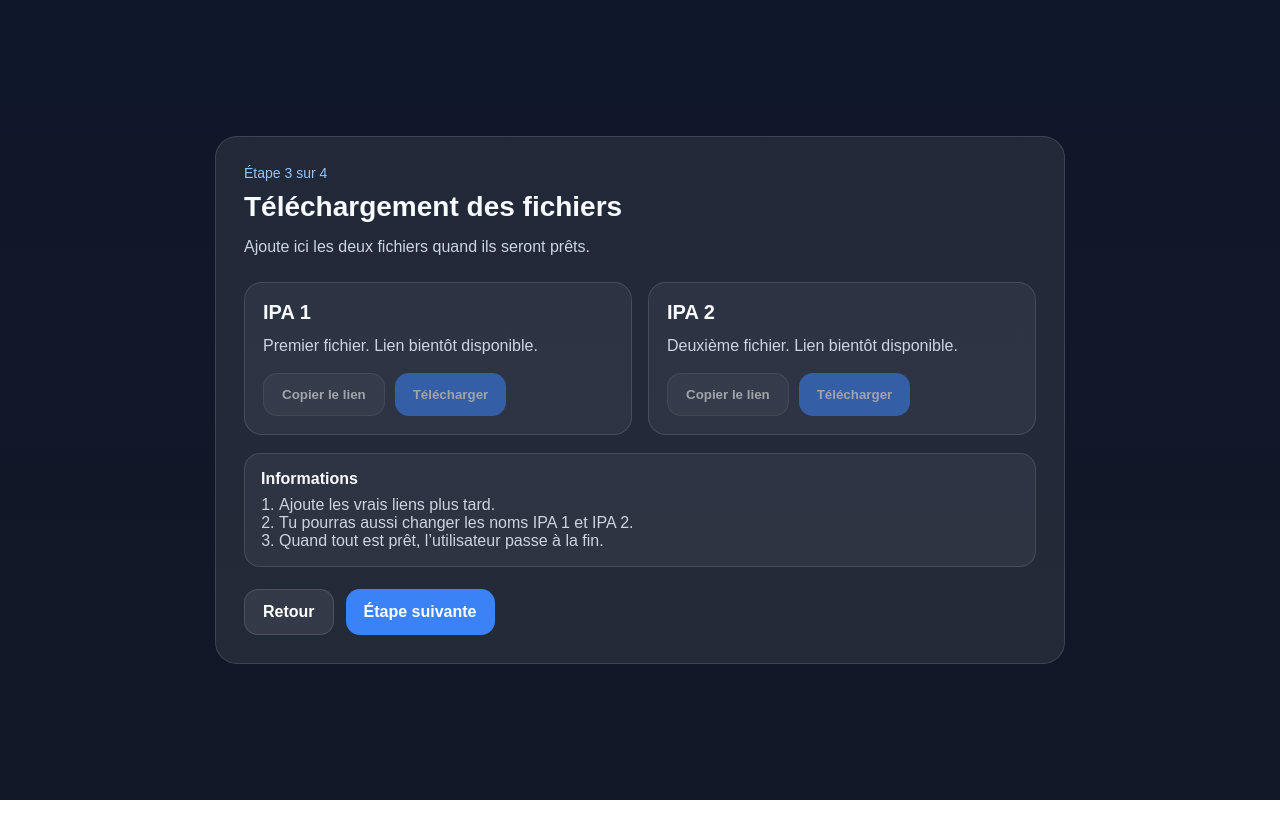
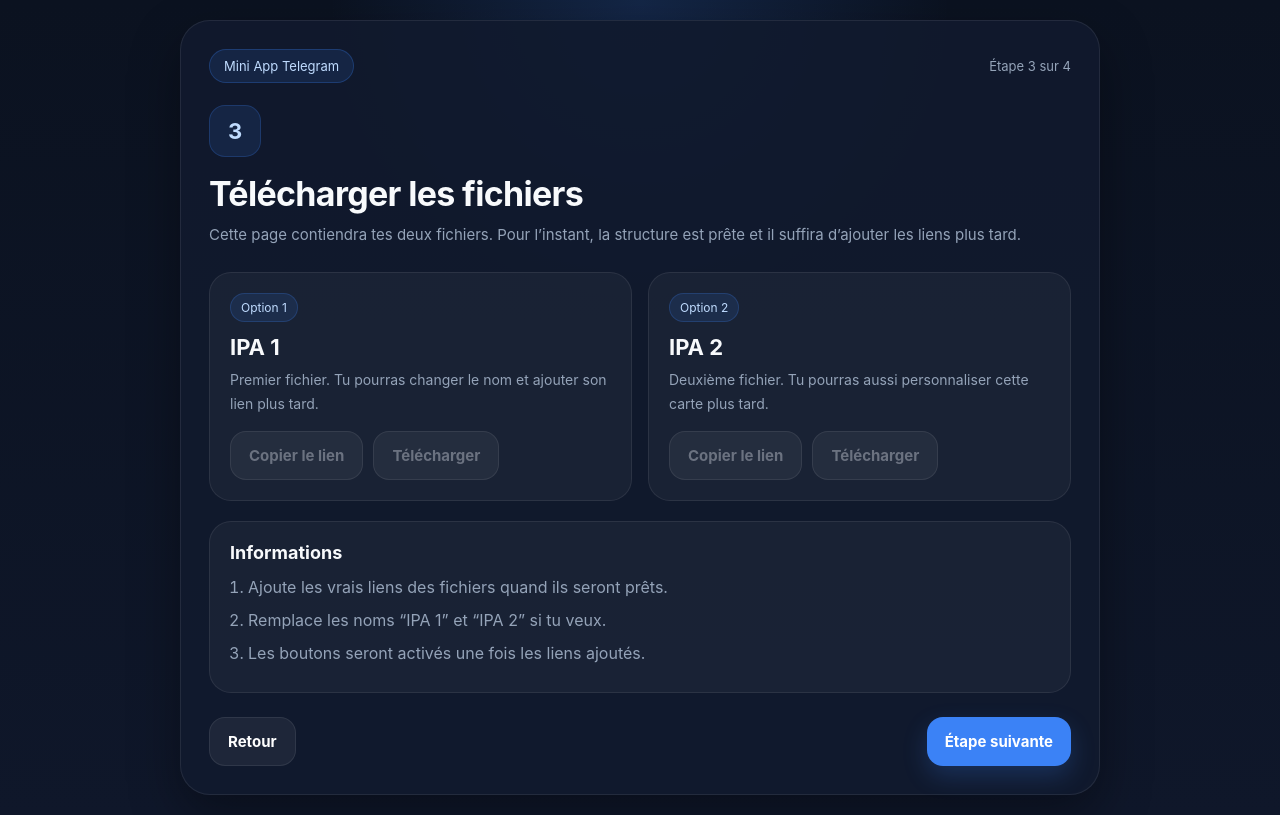
Before and after one commit to marlostanfilde/iOS-app, a plain HTML site: page step3.html in a window 1280 px wide. Drawn offline with Linux system fonts and the light colour scheme.

Commit message:
Refactor HTML structure and update styles

```diff
--- a/step3.html
+++ b/step3.html
@@ -5,144 +5,260 @@
   <meta name="viewport" content="width=device-width, initial-scale=1.0" />
   <title>Étape 3 - Fichiers</title>
   <style>
-    :root {
-      --bg: #0f172a;
-      --card: rgba(255, 255, 255, 0.08);
-      --card-border: rgba(255, 255, 255, 0.12);
-      --text: #f8fafc;
-      --muted: #cbd5e1;
-      --primary: #3b82f6;
-      --primary-hover: #2563eb;
-      --radius: 22px;
+    :root{
+      --bg:#0b1220;
+      --panel:#111a2e;
+      --border:rgba(255,255,255,0.08);
+      --text:#f8fafc;
+      --muted:#94a3b8;
+      --primary:#3b82f6;
+      --primary-hover:#2563eb;
+      --secondary:rgba(255,255,255,0.06);
+      --shadow:0 20px 50px rgba(0,0,0,.35);
     }
-    * { box-sizing: border-box; margin: 0; padding: 0; font-family: Arial, sans-serif; }
-    body {
-      background: linear-gradient(180deg, #0f172a 0%, #111827 100%);
-      color: var(--text);
-      min-height: 100vh;
-      padding: 20px;
-      display: flex;
-      align-items: center;
-      justify-content: center;
+
+    *{box-sizing:border-box;margin:0;padding:0;font-family:Inter,Arial,sans-serif;}
+
+    body{
+      min-height:100vh;
+      background:
+        radial-gradient(circle at top, rgba(59,130,246,.18), transparent 30%),
+        linear-gradient(180deg,#0b1220 0%,#0f172a 100%);
+      color:var(--text);
+      padding:20px;
+      display:flex;
+      align-items:center;
+      justify-content:center;
     }
-    .card {
-      width: 100%;
-      max-width: 850px;
-      background: var(--card);
-      border: 1px solid var(--card-border);
-      border-radius: var(--radius);
-      padding: 28px;
+
+    .app{width:100%;max-width:920px;}
+
+    .card{
+      background:rgba(17,26,46,.9);
+      border:1px solid var(--border);
+      border-radius:30px;
+      box-shadow:var(--shadow);
+      padding:28px;
     }
-    .step { color: #93c5fd; margin-bottom: 10px; font-size: 14px; }
-    h1 { font-size: 28px; margin-bottom: 10px; }
-    p { color: var(--muted); line-height: 1.7; }
-    .cards {
-      display: grid;
-      grid-template-columns: repeat(2, 1fr);
-      gap: 16px;
-      margin-top: 22px;
+
+    .topbar{
+      display:flex;
+      justify-content:space-between;
+      align-items:center;
+      gap:12px;
+      margin-bottom:22px;
+      flex-wrap:wrap;
     }
-    .ipa-card {
-      background: rgba(255,255,255,0.05);
-      border: 1px solid var(--card-border);
-      border-radius: 18px;
-      padding: 18px;
+
+    .badge{
+      font-size:13px;
+      color:#bfdbfe;
+      background:rgba(59,130,246,.12);
+      border:1px solid rgba(59,130,246,.25);
+      padding:8px 14px;
+      border-radius:999px;
     }
-    .ipa-card h3 {
-      margin-bottom: 8px;
-      font-size: 20px;
+
+    .step{font-size:13px;color:var(--muted);}
+
+    .icon{
+      width:52px;
+      height:52px;
+      border-radius:16px;
+      background:rgba(59,130,246,.12);
+      border:1px solid rgba(59,130,246,.22);
+      color:#bfdbfe;
+      display:flex;
+      align-items:center;
+      justify-content:center;
+      font-size:22px;
+      font-weight:700;
+      margin-bottom:18px;
     }
-    .actions {
-      display: flex;
-      gap: 10px;
-      flex-wrap: wrap;
-      margin-top: 14px;
+
+    h1{
+      font-size:34px;
+      line-height:1.1;
+      margin-bottom:10px;
+      letter-spacing:-0.02em;
     }
-    .global-actions {
-      display: flex;
-      gap: 12px;
-      flex-wrap: wrap;
-      margin-top: 22px;
+
+    .subtitle{
+      color:var(--muted);
+      line-height:1.7;
+      font-size:15px;
+      margin-bottom:24px;
     }
-    .btn {
-      border: none;
-      text-decoration: none;
-      padding: 13px 18px;
-      border-radius: 14px;
-      font-weight: bold;
-      cursor: pointer;
-      display: inline-flex;
-      justify-content: center;
-      align-items: center;
+
+    .grid{
+      display:grid;
+      grid-template-columns:repeat(2,1fr);
+      gap:16px;
+      margin-bottom:20px;
     }
-    .btn-primary { background: var(--primary); color: white; }
-    .btn-primary:hover { background: var(--primary-hover); }
-    .btn-secondary {
-      background: rgba(255,255,255,0.08);
-      color: white;
-      border: 1px solid var(--card-border);
+
+    .box{
+      background:rgba(255,255,255,.04);
+      border:1px solid var(--border);
+      border-radius:22px;
+      padding:20px;
     }
-    .btn[disabled] {
-      opacity: 0.55;
-      pointer-events: none;
+
+    .mini{
+      display:inline-block;
+      font-size:12px;
+      color:#bfdbfe;
+      background:rgba(59,130,246,.12);
+      border:1px solid rgba(59,130,246,.22);
+      padding:6px 10px;
+      border-radius:999px;
+      margin-bottom:12px;
     }
-    .helper {
-      margin-top: 18px;
-      background: rgba(255,255,255,0.05);
-      border: 1px solid var(--card-border);
-      border-radius: 16px;
-      padding: 16px;
+
+    .box h2{
+      font-size:22px;
+      margin-bottom:8px;
     }
-    ol { padding-left: 18px; margin-top: 8px; color: var(--muted); }
-    @media (max-width: 700px) {
-      .cards { grid-template-columns: 1fr; }
+
+    .box p{
+      color:var(--muted);
+      line-height:1.7;
+      font-size:14px;
+      margin-bottom:16px;
     }
-    @media (max-width: 520px) {
-      .actions, .global-actions { flex-direction: column; }
-      .btn { width: 100%; }
-      h1 { font-size: 24px; }
+
+    .actions{
+      display:flex;
+      gap:10px;
+      flex-wrap:wrap;
+    }
+
+    .btn{
+      text-decoration:none;
+      border:none;
+      padding:14px 18px;
+      border-radius:16px;
+      font-weight:700;
+      font-size:15px;
+      cursor:pointer;
+      transition:.2s ease;
+      display:inline-flex;
+      align-items:center;
+      justify-content:center;
+    }
+
+    .btn-primary{
+      background:var(--primary);
+      color:#fff;
+      box-shadow:0 10px 25px rgba(59,130,246,.22);
+    }
+
+    .btn-secondary{
+      background:var(--secondary);
+      color:#fff;
+      border:1px solid var(--border);
+    }
+
+    .btn-disabled{
+      background:rgba(255,255,255,.05);
+      color:#6b7280;
+      border:1px solid var(--border);
+      cursor:not-allowed;
+    }
+
+    .info{
+      background:rgba(255,255,255,.04);
+      border:1px solid var(--border);
+      border-radius:22px;
+      padding:20px;
+      margin-top:8px;
+    }
+
+    .info h3{
+      font-size:18px;
+      margin-bottom:10px;
+    }
+
+    .info ol{
+      padding-left:18px;
+    }
+
+    .info li{
+      color:var(--muted);
+      line-height:1.8;
+      margin-bottom:4px;
+    }
+
+    .nav{
+      display:flex;
+      justify-content:space-between;
+      gap:12px;
+      margin-top:24px;
+      flex-wrap:wrap;
+    }
+
+    @media (max-width:700px){
+      .grid{grid-template-columns:1fr;}
+    }
+
+    @media (max-width:520px){
+      .card{padding:20px;}
+      h1{font-size:28px;}
+      .actions,.nav{flex-direction:column;}
+      .btn{width:100%;}
     }
   </style>
 </head>
 <body>
-  <div class="card">
+  <div class="app">
+    <section class="card">
+      <div class="topbar">
+        <div class="badge">Mini App Telegram</div>
         <div class="step">Étape 3 sur 4</div>
-    <h1>Téléchargement des fichiers</h1>
-    <p>Ajoute ici les deux fichiers quand ils seront prêts.</p>
+      </div>
 
-    <div class="cards">
-      <div class="ipa-card">
-        <h3>IPA 1</h3>
-        <p>Premier fichier. Lien bientôt disponible.</p>
+      <div class="icon">3</div>
+      <h1>Télécharger les fichiers</h1>
+      <p class="subtitle">
+        Cette page contiendra tes deux fichiers. Pour l’instant, la structure est prête et il suffira d’ajouter les liens plus tard.
+      </p>
+
+      <div class="grid">
+        <div class="box">
+          <span class="mini">Option 1</span>
+          <h2>IPA 1</h2>
+          <p>Premier fichier. Tu pourras changer le nom et ajouter son lien plus tard.</p>
           <div class="actions">
-          <button class="btn btn-secondary" disabled>Copier le lien</button>
-          <button class="btn btn-primary" disabled>Télécharger</button>
+            <button class="btn btn-disabled">Copier le lien</button>
+            <button class="btn btn-disabled">Télécharger</button>
           </div>
         </div>
 
-      <div class="ipa-card">
-        <h3>IPA 2</h3>
-        <p>Deuxième fichier. Lien bientôt disponible.</p>
+        <div class="box">
+          <span class="mini">Option 2</span>
+          <h2>IPA 2</h2>
+          <p>Deuxième fichier. Tu pourras aussi personnaliser cette carte plus tard.</p>
           <div class="actions">
-          <button class="btn btn-secondary" disabled>Copier le lien</button>
-          <button class="btn btn-primary" disabled>Télécharger</button>
+            <button class="btn btn-disabled">Copier le lien</button>
+            <button class="btn btn-disabled">Télécharger</button>
           </div>
         </div>
       </div>
 
-    <div class="helper">
-      <strong>Informations</strong>
+      <div class="info">
+        <h3>Informations</h3>
         <ol>
-        <li>Ajoute les vrais liens plus tard.</li>
-        <li>Tu pourras aussi changer les noms IPA 1 et IPA 2.</li>
-        <li>Quand tout est prêt, l’utilisateur passe à la fin.</li>
+          <li>Ajoute les vrais liens des fichiers quand ils seront prêts.</li>
+          <li>Remplace les noms “IPA 1” et “IPA 2” si tu veux.</li>
+          <li>Les boutons seront activés une fois les liens ajoutés.</li>
         </ol>
       </div>
 
-    <div class="global-actions">
-      <a class="btn btn-secondary" href="step2.html">Retour</a>
-      <a class="btn btn-primary" href="step4.html">Étape suivante</a>
+      <div class="nav">
+        <a href="step2.html" class="btn btn-secondary">Retour</a>
+        <a href="step4.html" class="btn btn-primary">Étape suivante</a>
       </div>
+    </section>
   </div>
 </body>
 </html>
```
Lines whose indentation alone changed are shown as unchanged.
